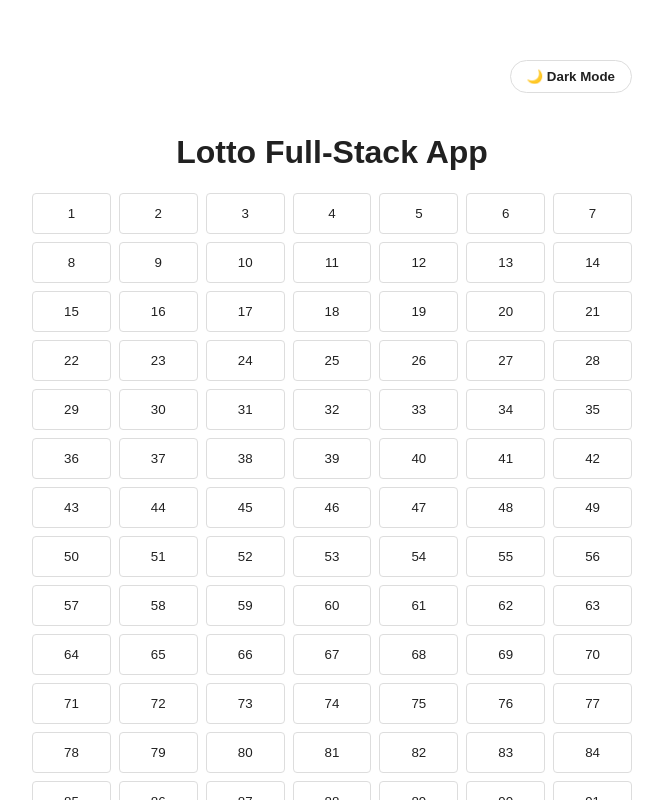
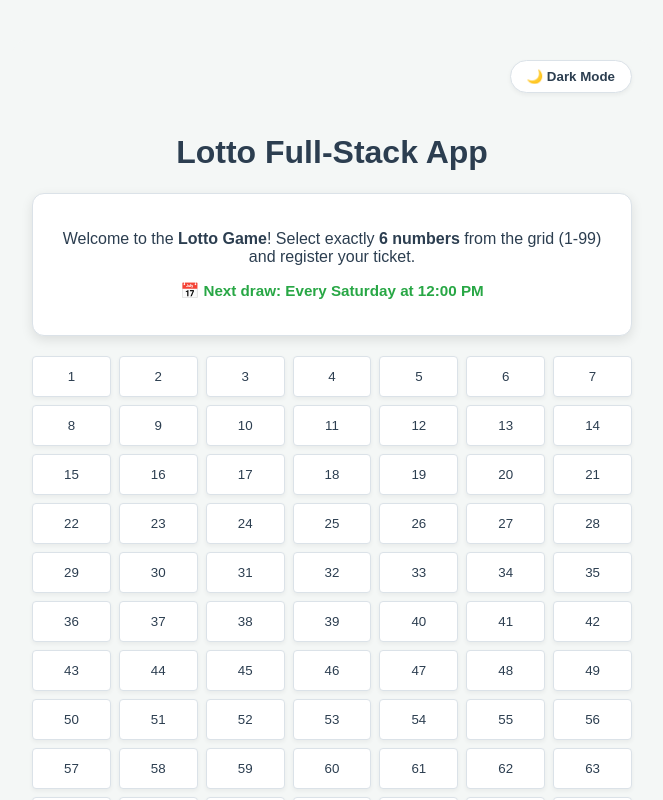
Before and after one commit to AgnieszkaMagura/lotto-frontend, a React (Create React App) app: page / in a window 1280 px wide. Shown: the top 800 px of the page, without its empty margins (308-971 px from the left). Built offline with nearby package versions, Linux system fonts and the light colour scheme.

Commit message:
docs: add user instructions and refine background colors for better contrast

```diff
--- a/src/App.css
+++ b/src/App.css
@@ -1,4 +1,3 @@
-/* src/App.css */
 .container { font-family: sans-serif; max-width: 600px; margin: 40px auto; text-align: center; }
 .grid { display: grid; grid-template-columns: repeat(7, 1fr); gap: 8px; margin: 20px 0; }
 button { padding: 12px; border: 1px solid #ddd; border-radius: 4px; cursor: pointer; background: white; }
@@ -8,27 +7,29 @@ button.selected { background: #007bff; color: white; border-color: #0056b3; font
 .error-box { color: #721c24; background: #f8d7da; padding: 10px; margin-top: 10px; border-radius: 4px; }
 .won-amount { font-size: 1.5rem; color: #28a745; font-weight: bold; }
 
-/* App.css */
-/* App.css */
 :root {
-    --bg-color: #ffffff;
-    --text-color: #212121;
-    --card-bg: #f9f9f9;
-    --border-color: #dddddd;
-    --button-bg: #ffffff;
+    --primary-color: #28a745;
+    --bg-color: #f4f7f6;      /* Jasna, profesjonalna szarość */
+    --text-color: #2c3e50;    /* Ciemny granat dla czytelności */
+    --card-bg: #ffffff;       /* Białe karty i tła boksów */
+    --border-color: #dbe2e8;
+    --button-bg: #ffffff;     /* Białe przyciski w dzień */
+    --button-hover: #f1f3f5;
 }
 
 [data-theme='dark'] {
-    --bg-color: #121212;
-    --text-color: #f5f5f5;
-    --card-bg: #1e1e1e;
-    --border-color: #444444;
-    --button-bg: #2d2d2d;
+    --primary-color: #4cd137;
+    --bg-color: #121212;      /* Najciemniejsza warstwa: tło */
+    --text-color: #e9ecef;    /* Prawie biały tekst */
+    --card-bg: #1e1e1e;       /* Warstwa środkowa: bilet/wyniki */
+    --border-color: #333333;
+    --button-bg: #2d2d2d;     /* Warstwa najwyższa: przyciski siatki */
+    --button-hover: #3d3d3d;
 }
 
 body {
     background-color: var(--bg-color);
-    margin: 0;
+    transition: background-color 0.3s ease;
 }
 
 .container {
@@ -49,8 +50,20 @@ button {
     border: 1px solid var(--border-color);
     border-radius: 4px;
     cursor: pointer;
-    background: var(--button-bg);
+    background: var(--button-bg); /* To naprawi Dark Mode! */
     color: var(--text-color);
+    transition: all 0.2s ease;
+    box-shadow: 0 2px 4px rgba(0,0,0,0.05);
+}
+
+button:hover:not(.selected):not(.play-button) {
+    background-color: var(--button-hover);
+}
+
+button.selected {
+    background: #007bff;
+    color: white;
+    border-color: #0056b3;
 }
 
 /* Boxy z wynikami i biletami */
@@ -71,3 +84,19 @@ button {
     border-radius: 20px;
     font-weight: bold;
 }
+
+.instruction-box, .ticket-box, .result-box {
+    background-color: var(--card-bg);
+    color: var(--text-color);
+    border: 1px solid var(--border-color);
+    padding: 20px;
+    border-radius: 12px;
+    box-shadow: 0 4px 12px rgba(0,0,0,0.1); /* Nadaje głębię na szarym tle */
+}
+
+.draw-info {
+    margin-top: 12px;
+    font-size: 0.95rem;
+    color: var(--primary-color);
+    font-weight: bold;
+}
--- a/src/App.tsx
+++ b/src/App.tsx
@@ -85,6 +85,18 @@ const App: React.FC = () => {
 
             <h1>Lotto Full-Stack App</h1>
 
+            {/* --- NEW INSTRUCTION SECTION --- */}
+            <div className="instruction-box">
+                <p>
+                    Welcome to the <strong>Lotto Game</strong>!
+                    Select exactly <strong>6 numbers</strong> from the grid (1-99) and register your ticket.
+                </p>
+                <p className="draw-info">
+                    📅 Next draw: <strong>Every Saturday at 12:00 PM</strong>
+                </p>
+            </div>
+            {/* ------------------------------- */}
+
             {error && !gameResult?.responseDto && (
                 <div className="error-box">{error}</div>
             )}
```
